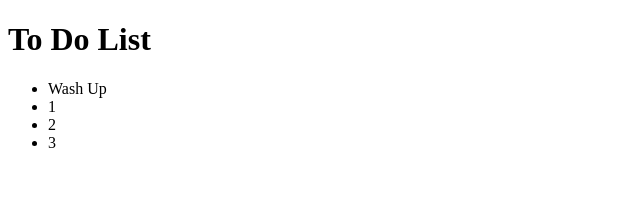
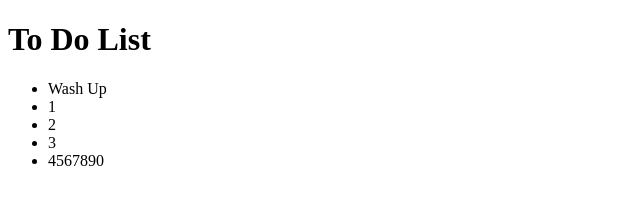
Before and after one commit to Alina5660/lab_7, a plain HTML site: page index.html in a window 1280 px wide. Shown: the full height of the page, 0-640 px from the left. Drawn offline with Linux system fonts and the light colour scheme.

```diff
--- a/index.html
+++ b/index.html
@@ -11,6 +11,7 @@
   <li>1</li>
   <li>2</li>
   <li>3</li>
+  <li>4567890</li>
   </ul>
   </body>
   </html>
```
